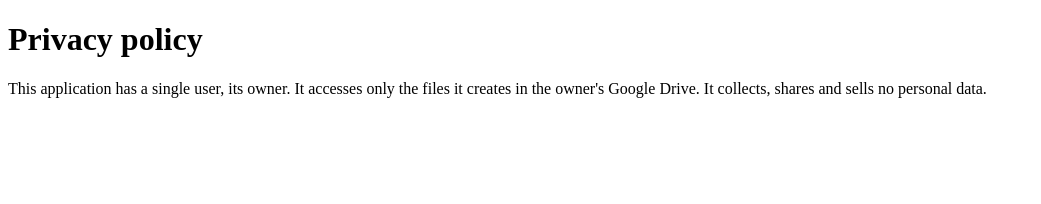
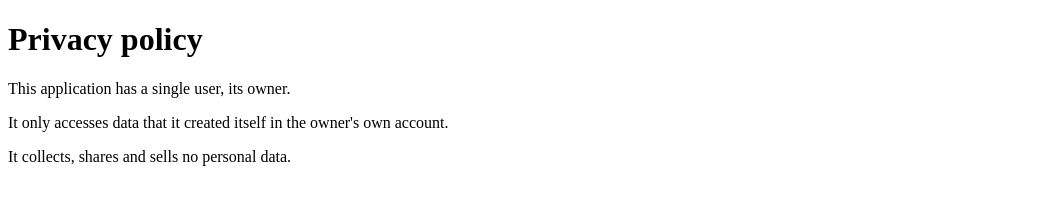
Before and after one commit to unkusr0x00/unkusr0x00.github.io, a plain HTML site: page privacy.html in a window 1280 px wide. Shown: the whole page, without its empty margins (0-1041 px from the left). Drawn offline with Linux system fonts and the light colour scheme.

Commit message:
Revise privacy policy for better readability
Updated privacy policy content for clarity and structure.

```diff
--- a/privacy.html
+++ b/privacy.html
@@ -1,6 +1,10 @@
 <!doctype html>
-<meta charset="utf-8">
-<title>Privacy policy</title>
+<html lang="en">
+<head><meta charset="utf-8"><meta name="robots" content="noindex"><title>Privacy policy</title></head>
+<body>
 <h1>Privacy policy</h1>
-<p>This application has a single user, its owner. It accesses only the files it creates
-in the owner's Google Drive. It collects, shares and sells no personal data.</p>
+<p>This application has a single user, its owner.</p>
+<p>It only accesses data that it created itself in the owner's own account.</p>
+<p>It collects, shares and sells no personal data.</p>
+</body>
+</html>
```
